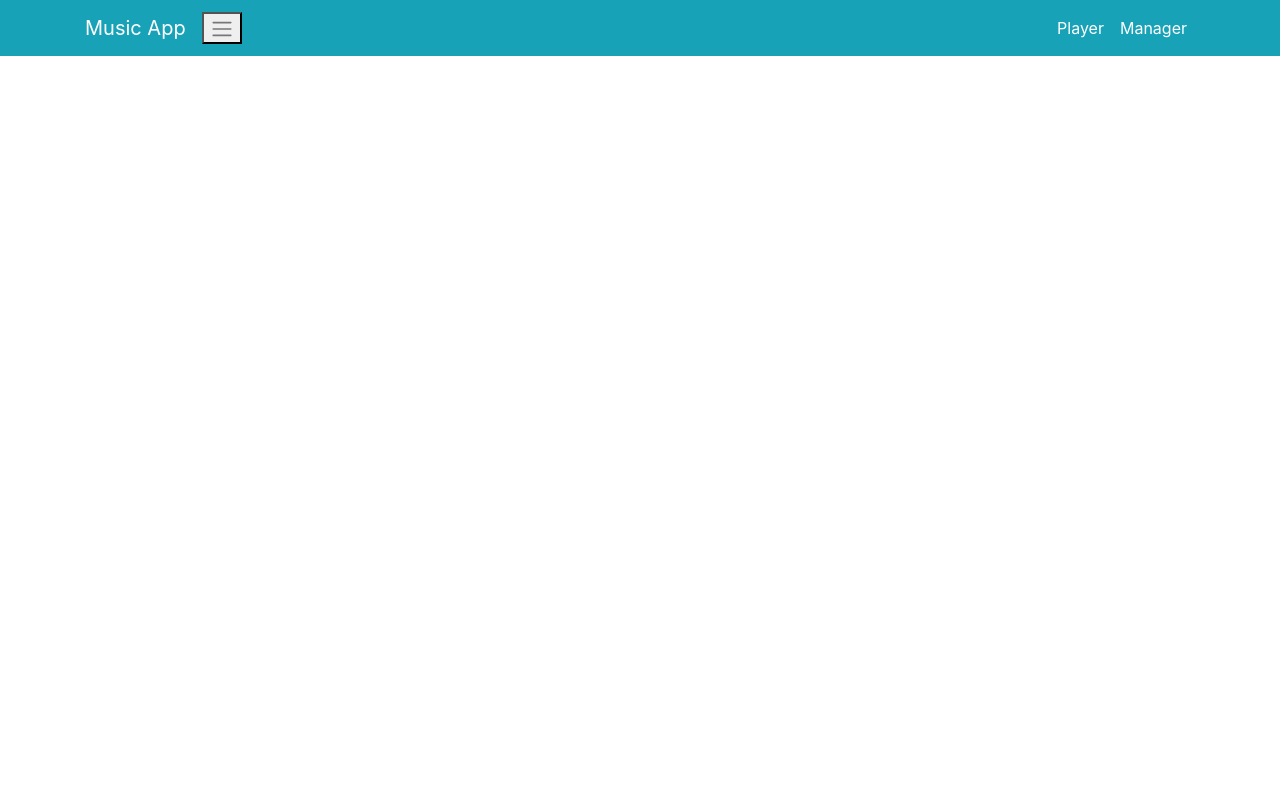
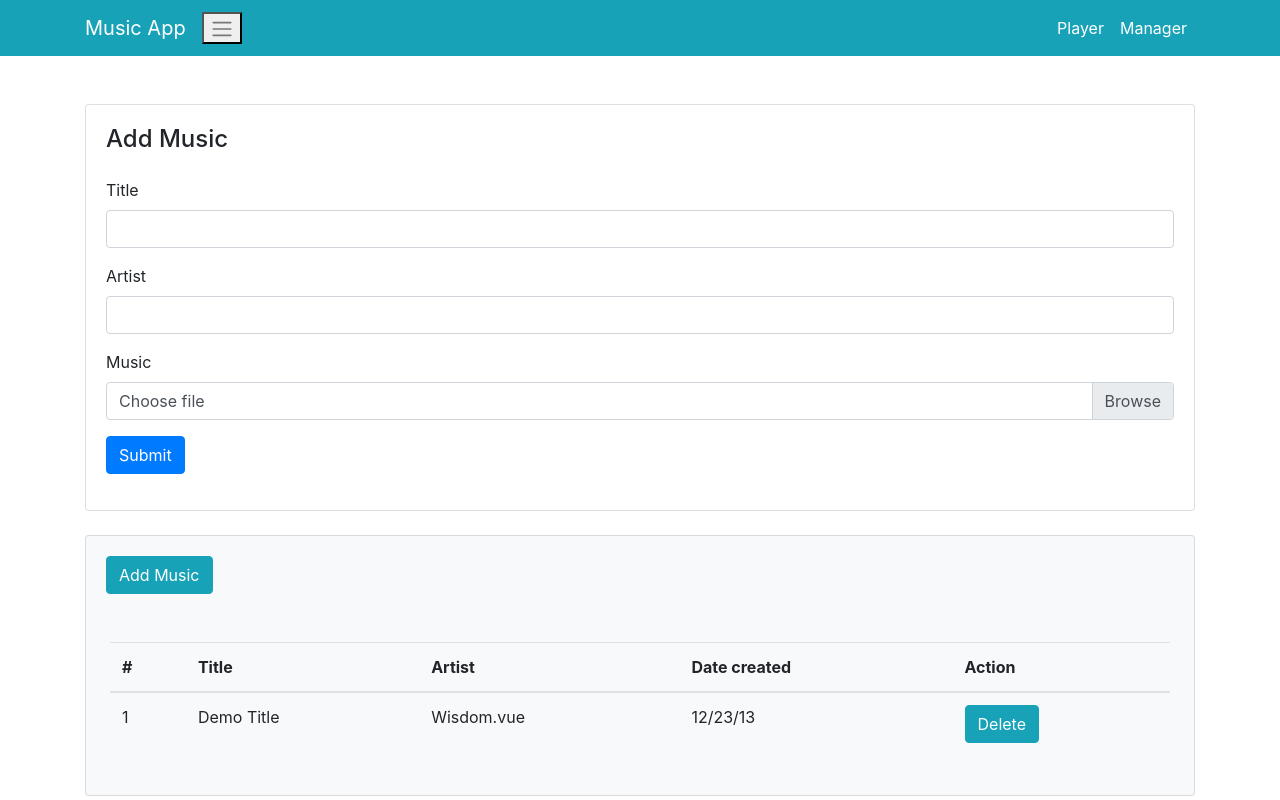
Before and after one commit to PrabeenSoreng/music-manager, a Nuxt app in the folder musicapp/: page /manager in a window 1280 px wide. Built offline with nearby package versions, Linux system fonts and the light colour scheme.

Commit message:
manager page created

```diff
--- a/musicapp/components/Logo.vue
+++ /dev/null
@@ -1,29 +0,0 @@
-<template>
-  <svg class="NuxtLogo" width="245" height="180" viewBox="0 0 452 342" xmlns="http://www.w3.org/2000/svg">
-    <path
-      d="M139 330l-1-2c-2-4-2-8-1-13H29L189 31l67 121 22-16-67-121c-1-2-9-14-22-14-6 0-15 2-22 15L5 303c-1 3-8 16-2 27 4 6 10 12 24 12h136c-14 0-21-6-24-12z"
-      fill="#00C58E"
-    />
-    <path
-      d="M447 304L317 70c-2-2-9-15-22-15-6 0-15 3-22 15l-17 28v54l39-67 129 230h-49a23 23 0 0 1-2 14l-1 1c-6 11-21 12-23 12h76c3 0 17-1 24-12 3-5 5-14-2-26z"
-      fill="#108775"
-    />
-    <path
-      d="M376 330v-1l1-2c1-4 2-8 1-12l-4-12-102-178-15-27h-1l-15 27-102 178-4 12a24 24 0 0 0 2 15c4 6 10 12 24 12h190c3 0 18-1 25-12zM256 152l93 163H163l93-163z"
-      fill="#2F495E"
-    />
-  </svg>
-</template>
-
-<style>
-.NuxtLogo {
-  animation: 1s appear;
-  margin: auto;
-}
-
-@keyframes appear {
-  0% {
-    opacity: 0;
-  }
-}
-</style>
--- /dev/null
+++ b/musicapp/components/manager/manager.vue
@@ -0,0 +1,72 @@
+<template>
+  <section class="mt-5">
+    <div class="container mb-4">
+      <div class="row">
+        <div class="col-md-12">
+          <div class="card">
+            <div class="card-body">
+              <div class="card-title mb-4">
+                <h4>Add Music</h4>
+              </div>
+              <form>
+                <div class="form-group">
+                  <label for="title">Title</label>
+                  <input type="text" id="title" class="form-control" name="title" />
+                </div>
+                <div class="form-group">
+                  <label for="artist">Artist</label>
+                  <input type="text" id="artist" class="form-control" name="artist" />
+                </div>
+                <div class="form-group">
+                  <label for="music">Music</label>
+                  <div class="custom-file">
+                    <input type="file" class="custom-file-input" id="customFile" />
+                    <label for="customFile" class="custom-file-label">Choose file</label>
+                  </div>
+                </div>
+                <div class="form-group">
+                  <button class="btn btn-primary">Submit</button>
+                </div>
+              </form>
+            </div>
+          </div>
+        </div>
+      </div>
+    </div>
+    <div class="container">
+      <div class="row">
+        <div class="col-md-12">
+          <div class="card bg-light p-1 showdow-sm">
+            <div class="card-title">
+              <button class="btn btn-info m-3">Add Music</button>
+            </div>
+            <div class="card-body">
+              <table class="table">
+                <thead>
+                  <tr>
+                    <th scope="col">#</th>
+                    <th scope="col">Title</th>
+                    <th scope="col">Artist</th>
+                    <th scope="col">Date created</th>
+                    <th scope="col">Action</th>
+                  </tr>
+                </thead>
+                <tbody>
+                  <tr>
+                    <td>1</td>
+                    <td>Demo Title</td>
+                    <td>Wisdom.vue</td>
+                    <td>12/23/13</td>
+                    <td>
+                      <button class="btn btn-info">Delete</button>
+                    </td>
+                  </tr>
+                </tbody>
+              </table>
+            </div>
+          </div>
+        </div>
+      </div>
+    </div>
+  </section>
+</template>
--- /dev/null
+++ b/musicapp/pages/manager/index.vue
@@ -0,0 +1,14 @@
+<template>
+  <div>
+    <manager />
+  </div>
+</template>
+
+<script>
+import manager from "@/components/manager/manager";
+export default {
+  components: {
+    manager
+  }
+};
+</script>
```
